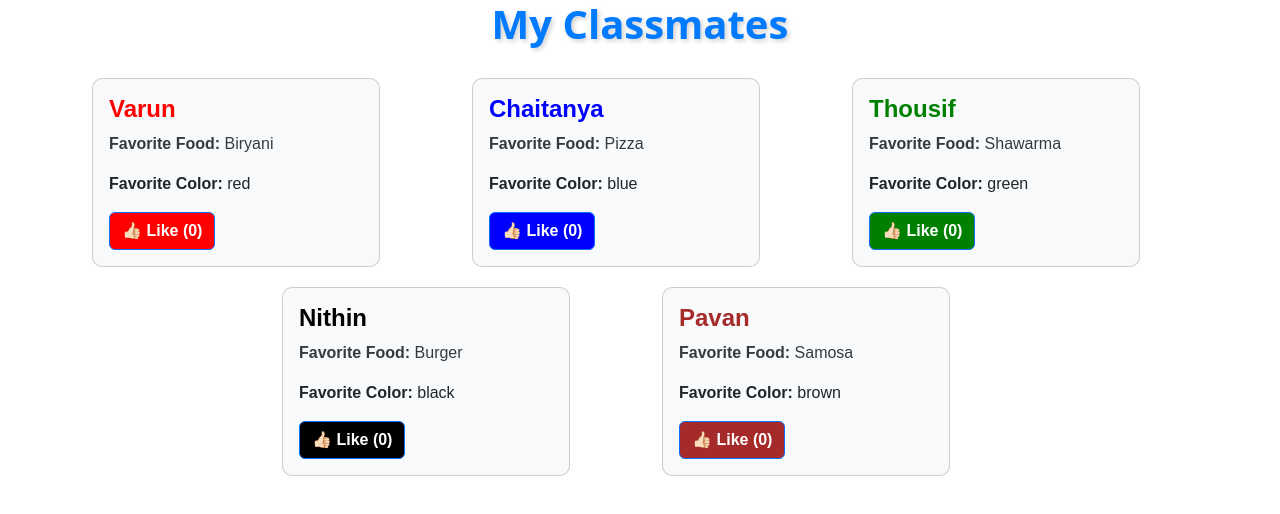
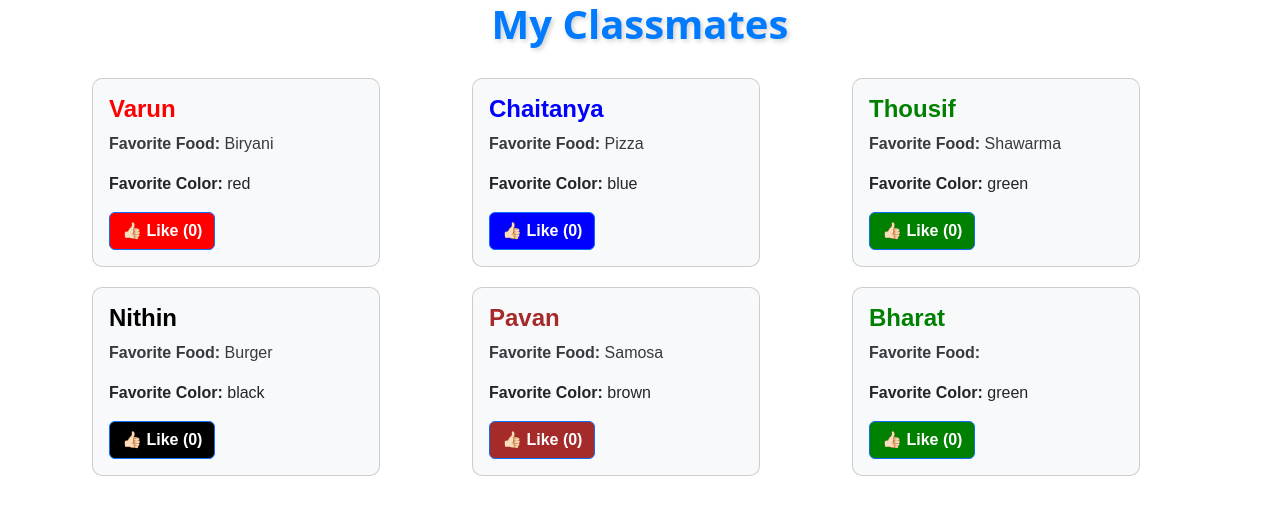
Before and after one commit to Varun3311/StudentConnect, a React (Create React App) app: page / in a window 1280 px wide. Shown: the top 514 px of the page. Built offline with nearby package versions, Linux system fonts and the light colour scheme.

Commit message:
updated code

```diff
--- a/src/App.js
+++ b/src/App.js
@@ -10,7 +10,8 @@ const People = [
   { name: "Chaitanya", favoriteFood: "Pizza", favoriteColor: "blue" },
   {name: "Thousif", favoriteFood: "Shawarma", favoriteColor: "green" },
   { name: "Nithin", favoriteFood: "Burger", favoriteColor: "black"},
-  {name: "Pavan", favoriteFood:"Samosa", favoriteColor: "brown"}
+  {name: "Pavan", favoriteFood:"Samosa", favoriteColor: "brown"},
+  { name: "Bharat", favouriteFood: "Dosa", favoriteColor: "green"}
 ];
 //creating an array people with objects name, favoritefood, favoritecolor
 
```
